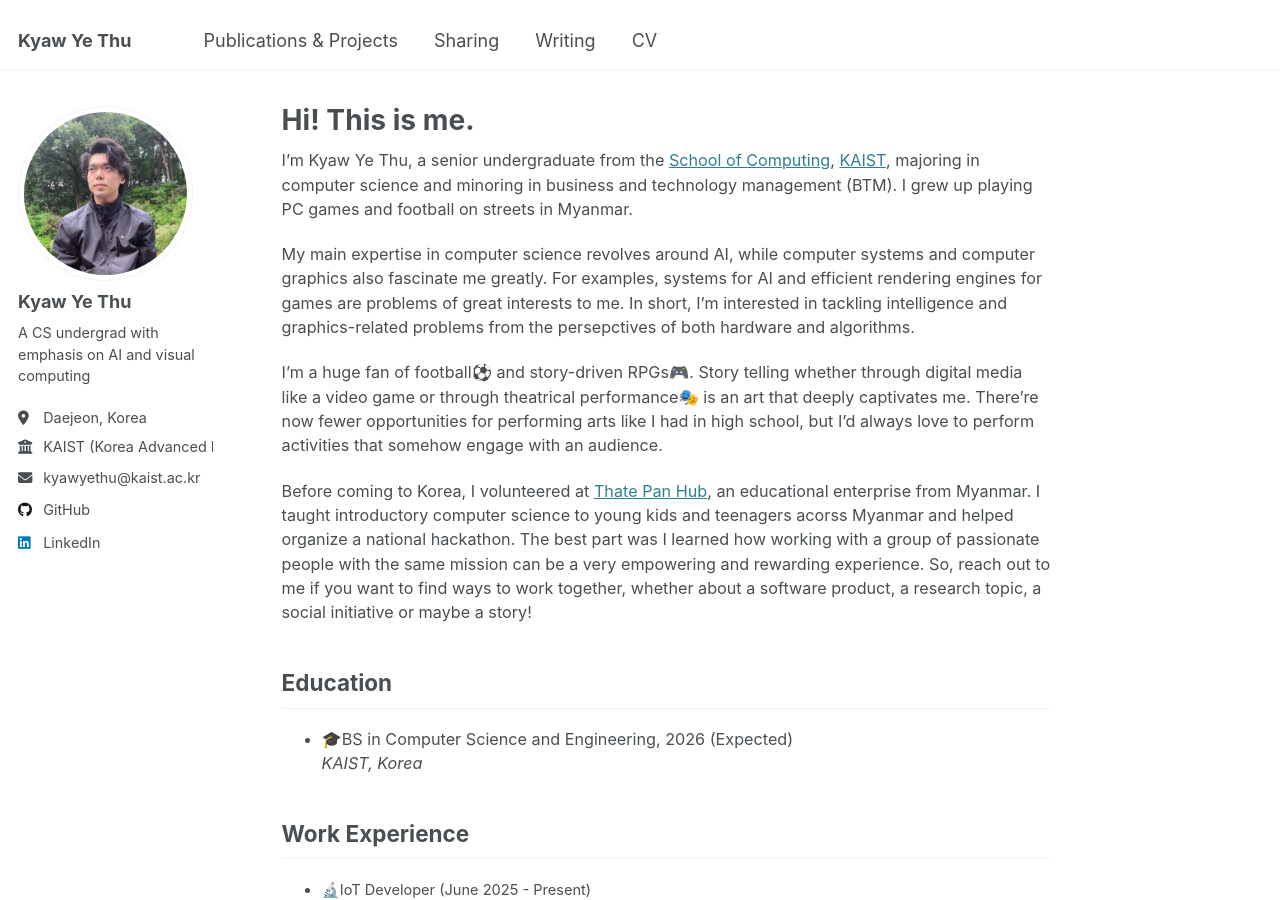
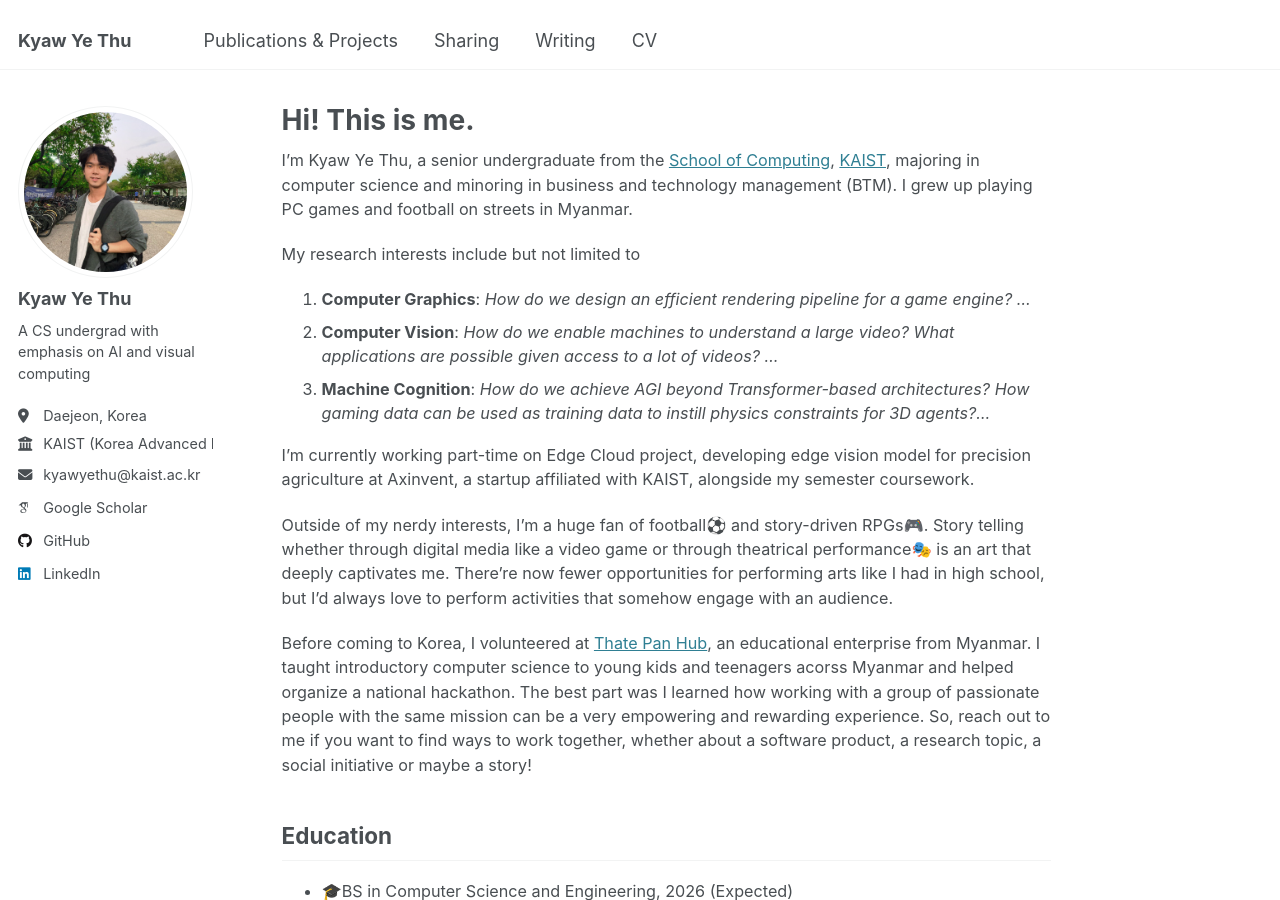
Before and after one commit to kyaw-yethu/kyaw-yethu.github.io, a Jekyll site: the page built from _pages/about.md, in a window 1280 px wide and 900 px high. Built offline with Jekyll 4.4.1, drawn with Linux system fonts in a browser that asks for light colours; some web fonts are replaced.

Commit message:
3th Sep Update

```diff
--- a/_config.yml
+++ b/_config.yml
@@ -33,7 +33,7 @@ author:
 
   # Academic websites
   arxiv: # URL - Update with the correct link to your profile
-  googlescholar: # URL
+  googlescholar: "https://scholar.google.com/citations?hl=en&user=fAgaSHsAAAAJ"
   impactstory: # URL
   orcid: # URL
   semantic: # URL
--- a/_data/navigation.yml
+++ b/_data/navigation.yml
@@ -18,7 +18,7 @@ main:
     url: /writing/
 
   - title: "CV"
-    url: http://kyaw-yethu.github.io/files/kyawyethu_cv.pdf
+    url: http://kyaw-yethu.github.io/files/kyawyethu-cv.pdf
 
   # - title: "Projects"
   #   url: /projects/
--- a/_pages/about.md
+++ b/_pages/about.md
@@ -9,9 +9,14 @@ redirect_from:
 
 I'm Kyaw Ye Thu, a senior undergraduate from the [School of Computing](https://soc.kaist.ac.kr/), [KAIST](https://kaist.ac.kr/kr/), majoring in computer science and minoring in business and technology management (BTM). I grew up playing PC games and football on streets in Myanmar.
 
-My main expertise in computer science revolves around AI, while computer systems and computer graphics also fascinate me greatly. For examples, systems for AI and efficient rendering engines for games are problems of great interests to me. In short, I'm interested in tackling intelligence and graphics-related problems from the persepctives of both hardware and algorithms.
+My research interests include but not limited to
+1. **Computer Graphics**: _How do we design an efficient rendering pipeline for a game engine? ..._
+2.  **Computer Vision**: _How do we enable machines to understand a large video? What applications are possible given access to a lot of videos? ..._
+3. **Machine Cognition**: _How do we achieve AGI beyond Transformer-based architectures? How gaming data can be used as training data to instill physics constraints for 3D agents?..._
 
-I'm a huge fan of football⚽ and story-driven RPGs🎮. Story telling whether through digital media like a video game or through theatrical performance🎭 is an art that deeply captivates me. There're now fewer opportunities for performing arts like I had in high school, but I'd always love to perform activities that somehow engage with an audience.
+I'm currently working part-time on Edge Cloud project, developing edge vision model for precision agriculture at Axinvent, a startup affiliated with KAIST, alongside my semester coursework.
+
+Outside of my nerdy interests, I'm a huge fan of football⚽ and story-driven RPGs🎮. Story telling whether through digital media like a video game or through theatrical performance🎭 is an art that deeply captivates me. There're now fewer opportunities for performing arts like I had in high school, but I'd always love to perform activities that somehow engage with an audience.
 
 Before coming to Korea, I volunteered at [Thate Pan Hub](https://thatepanhub.org/), an educational enterprise from Myanmar. I taught introductory computer science to young kids and teenagers acorss Myanmar and helped organize a national hackathon. The best part was I learned how working with a group of passionate people with the same mission can be a very empowering and rewarding experience. So, reach out to me if you want to find ways to work together, whether about a software product, a research topic, a social initiative or maybe a story!
 
```
Also changed, not shown: images/profile.png, 1 other file.
